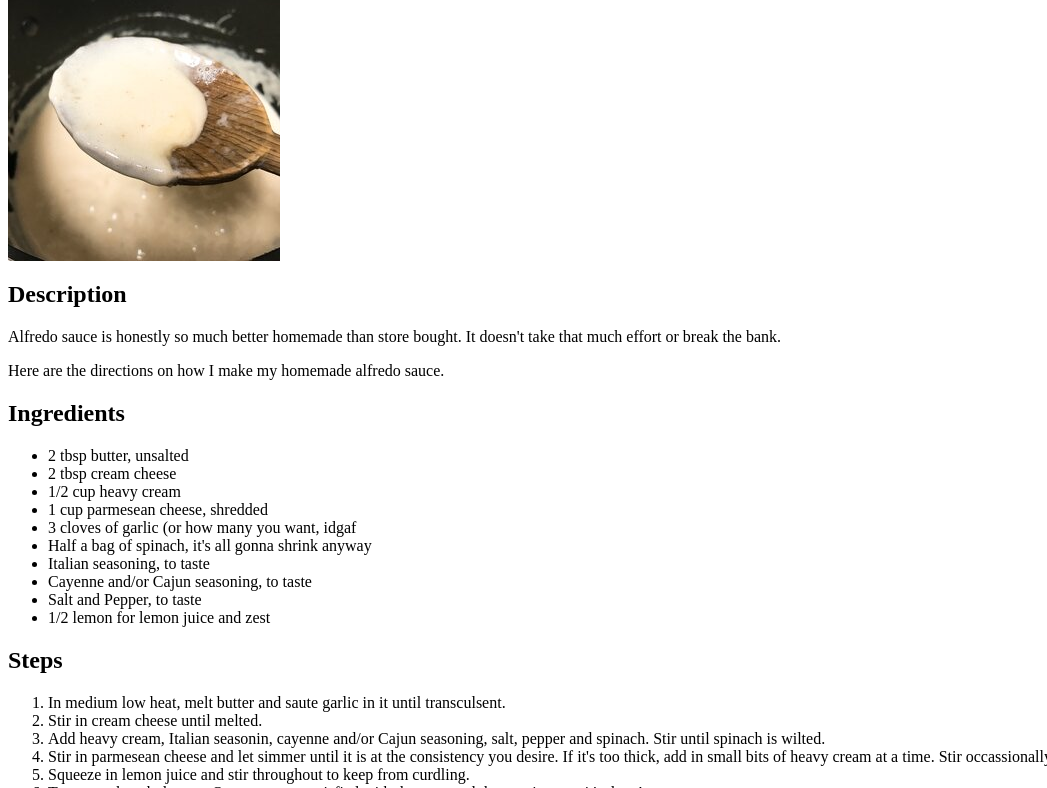
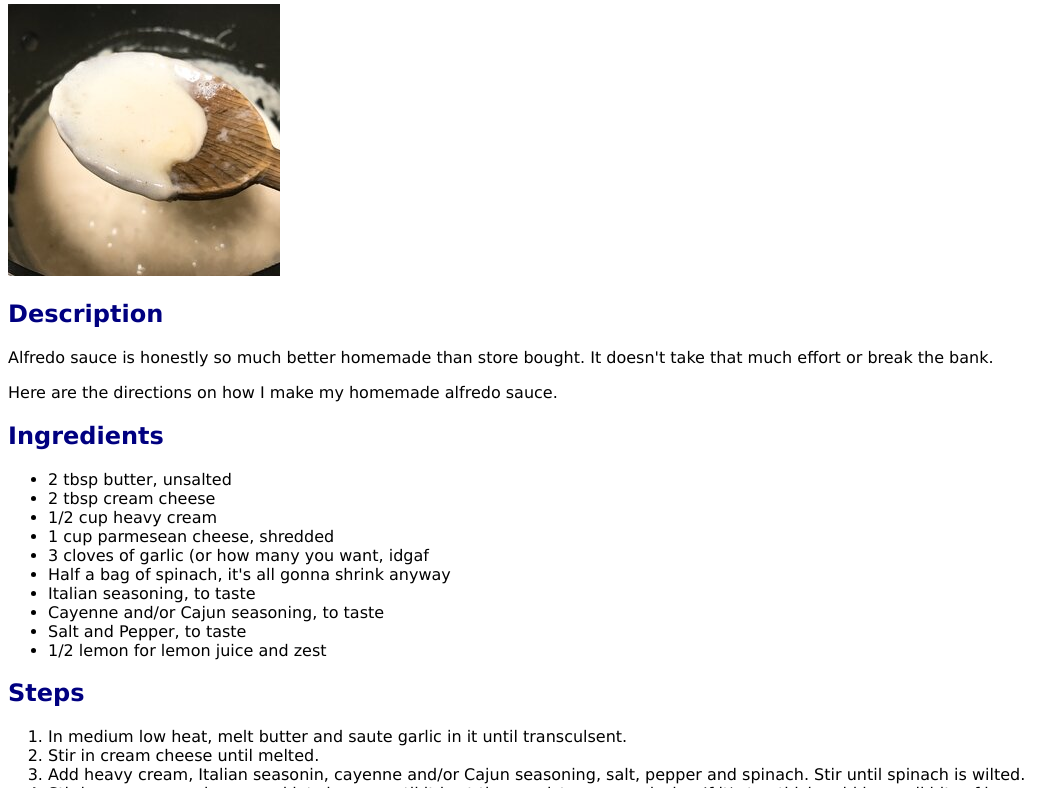
Before and after one commit to joihenri/joanna_cookbook, a plain HTML site: page recipes/alfredo_sauce.html in a window 1280 px wide. Shown: the part 77-865 px from the top of the page, without its empty margins (0-1047 px from the left). Drawn offline with Linux system fonts and the light colour scheme.

Commit message:
Add recipes/recipes_title.html and style.css

```diff
--- a/index.html
+++ b/index.html
@@ -2,13 +2,21 @@
 <html>
     <head>
         <title>Joanna's Cookbook</title>
+        <link rel="stylesheet" href="style.css">
         <meta charset="UTF-8">
     </head>
 
     <body>
-        <h1>Homemade Recipes</h1>
+        <h1 class="head">Everything I've Learned about Cooking</h1>
+        <div class="basic">This is just a fun little project for me to do because I have way too much free time. In a way, it's for me to practice coding while typing down everything that I have learned about one of my favorite hobbies: cooking!
+
+            <p class="basic">My growing knowledge of the subject comes from what I have picked up from my family, cooking shows, and cook books. Everything is pretty much trial and error when applying what I've learned. Sometimes it turns out delicious and sometimes I'm the idiot who burnt a batch of brownies.</p>
+
+            <p>Either way, this is my way to keep all that I've learned into one website. Again, I like to keep myself busy and learn new things. Why not learn how to code while documenting everything I've learned about cooking? I say that's a win-win. Or at least my therapist would agree it is.</p>
+        </div>
+        <h2 class="headtwo">Table of Contents</h2>
         <ul>
-            <li><a href="recipes/alfredo_sauce.html">Alfredo Sauce</a></li>
+            <li><a href="recipes/recipes_title.html">Homemade Recipes</a></li>
         </ul>
 
     </body>
--- a/recipes/alfredo_sauce.html
+++ b/recipes/alfredo_sauce.html
@@ -1,15 +1,20 @@
-<h1>Alfredo Sauce</h1>
-<img src="alfredo_sauce.jpg"
-alt="Alfredo Sauce">
+<!DOCTYPE html>
+<html>
+    <head>
+        <title>Alfredo Sauce</title>
+        <link rel="stylesheet" href="../style.css">
+        <meta charset="UTF-8">
+    </head>
 
 <body>
-    <h2>Description</h2>
-    <p>Alfredo sauce is honestly so much better homemade than store bought. It doesn't take that much effort or break the bank.</p>
+    <h1 class="head">Alfredo Sauce</h1>
+    <img src="alfredo_sauce.jpg" alt="Alfredo Sauce">
+    <h2 class="headtwo">Description</h2>
+    <p class="basic">Alfredo sauce is honestly so much better homemade than store bought. It doesn't take that much effort or break the bank.</p>
 
-    <p>Here are the directions on how I make my homemade alfredo sauce.</p>
-
-    <h2>Ingredients</h2>
-    <ul>
+    <p class="basic">Here are the directions on how I make my homemade alfredo sauce.</p>
+    <h2 class="headtwo">Ingredients</h2>
+    <ul class="basic">
         <li>2 tbsp butter, unsalted</li>
         <li>2 tbsp cream cheese</li>
         <li>1/2 cup heavy cream</li>
@@ -22,8 +27,8 @@ alt="Alfredo Sauce">
         <li>1/2 lemon for lemon juice and zest</li>
     </ul>
 
-    <h2>Steps</h2>
-    <ol>
+    <h2 class="headtwo">Steps</h2>
+    <ol class="basic">
         <li>In medium low heat, melt butter and saute garlic in it until transculsent.</li>
         <li>Stir in cream cheese until melted.</li>
         <li>Add heavy cream, Italian seasonin, cayenne and/or Cajun seasoning, salt, pepper and spinach. Stir until spinach is wilted.</li>
--- /dev/null
+++ b/style.css
@@ -0,0 +1,14 @@
+.head,
+.headtwo {
+    color: navy;
+    font-family: Verdana, Geneva, Tahoma, sans-serif;
+}
+
+.head {
+    font-weight: bold;
+    text-align: center;
+}
+
+.basic {
+    font-family: Verdana, Geneva, Tahoma, sans-serif;
+}
```
Also changed, not shown: recipes/recipes_title.html (added, +19 -0 lines).
